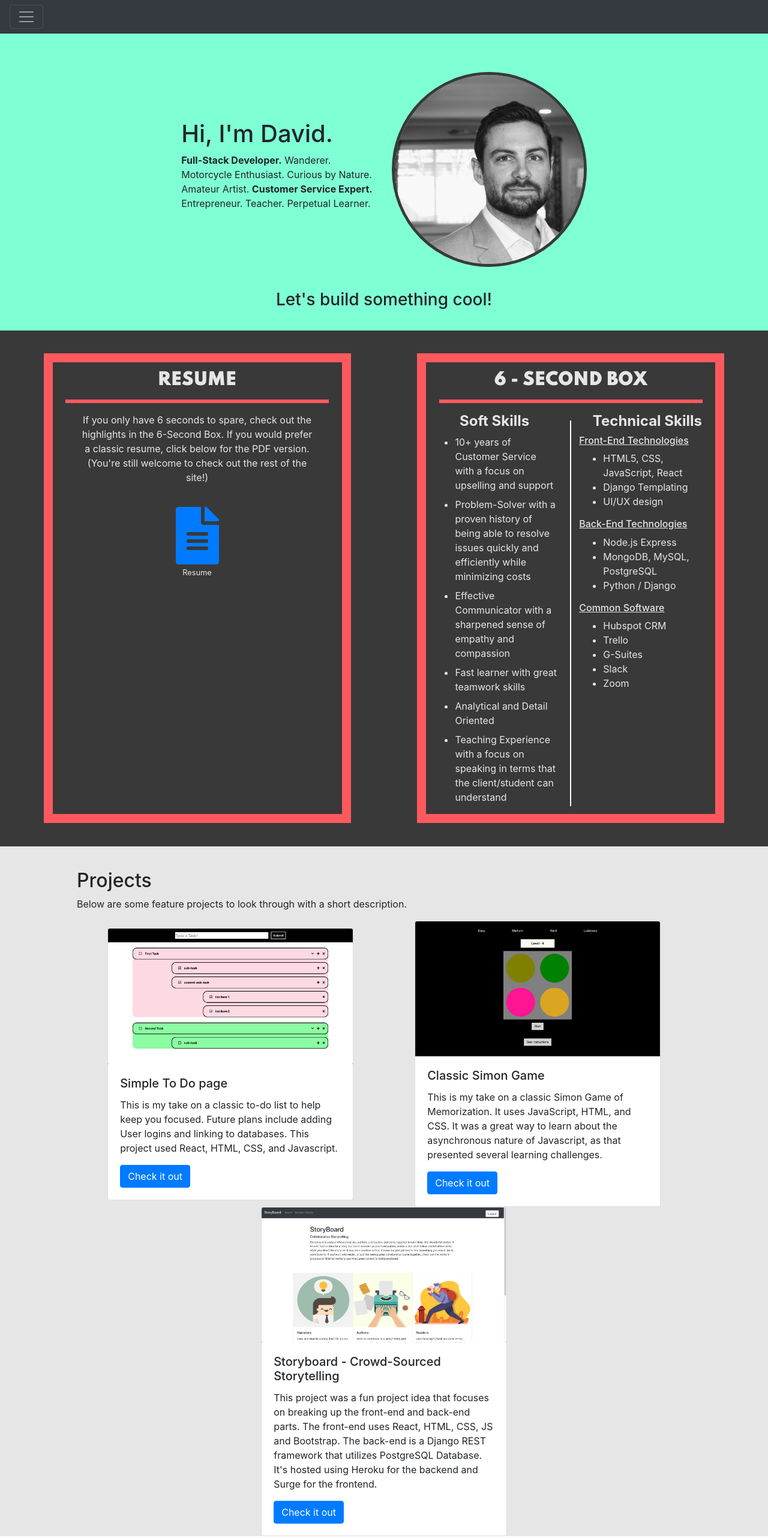
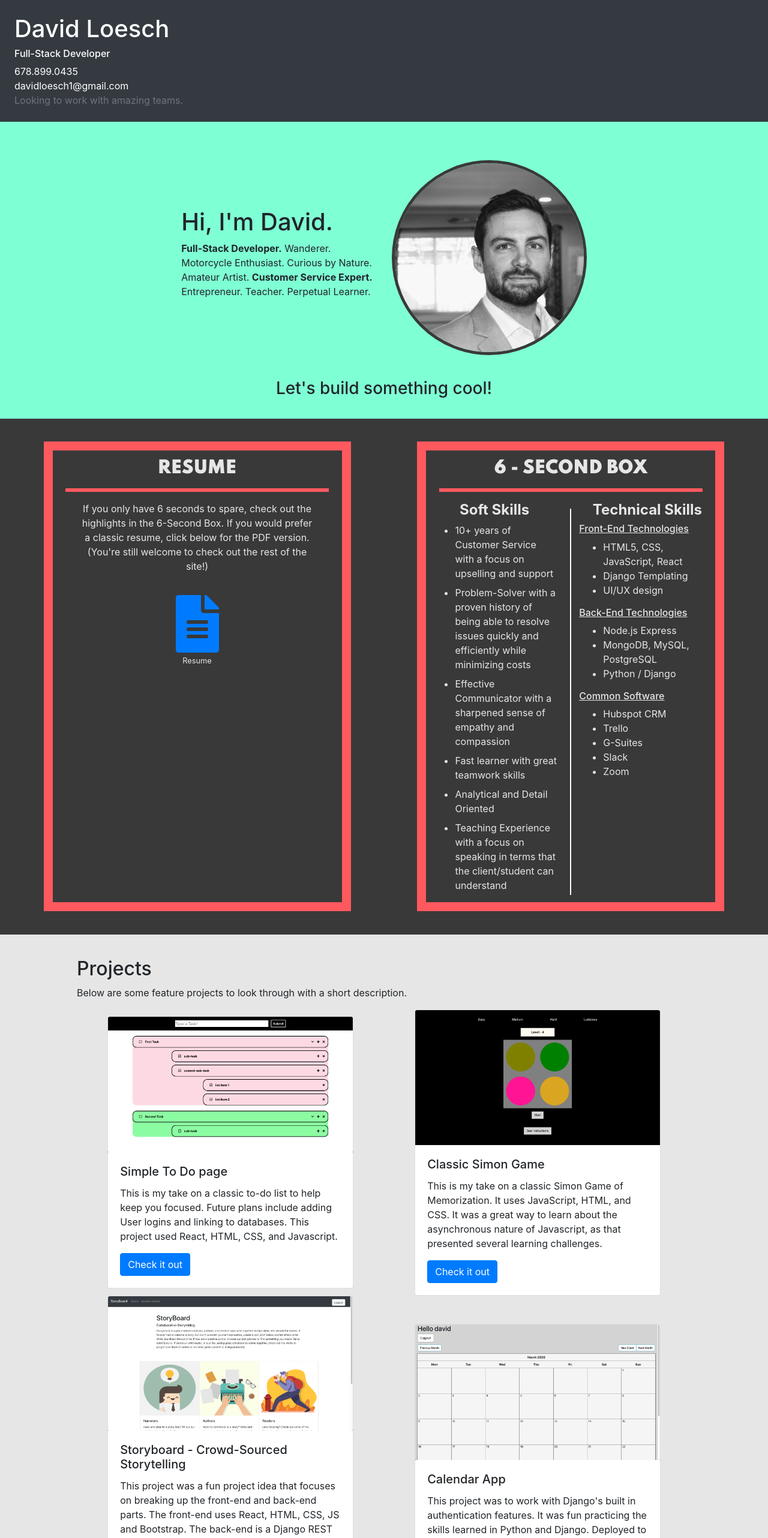
Before and after one commit to davidloesch1/portfolio, a React (Create React App) app: page / in a window 1280 px wide. Shown: the top 2564 px of the page at 60% size. Built offline with nearby package versions, Linux system fonts and the light colour scheme.

Commit message:
added calendar card

```diff
--- a/src/App.css
+++ b/src/App.css
@@ -1,3 +1,6 @@
+.phone, .email {
+  margin-bottom: 0em;
+}
 .about {
   background-color: aquamarine;
   height: 100%;
--- a/src/App.js
+++ b/src/App.js
@@ -3,6 +3,7 @@ import profile from "./images/profile.jpg";
 import todo_img from "./images/todo_img.png";
 import simon from "./images/simon.png";
 import storyboard from "./images/storyboard.png"
+import calendar from "./images/calendar.png"
 import resume from './assets/David_Loesch_Resume.pdf'
 import "./App.css";
 import { library } from "@fortawesome/fontawesome-svg-core";
@@ -20,29 +21,15 @@ function App() {
   return (
     <>
       {/* Start of the Contact Header */}
-      <div class="pos-f-t">
-        <div class="collapse" id="navbarToggleExternalContent">
-          <div class="bg-dark p-4">
-            <h4 class="text-white">Contact Info</h4>
-            <p class="text-white">678.899.0435</p>
-            <p class="text-white">davidloesch1@gmail.com</p>
+
+          <div class="bg-dark p-4 header">
+            <h1 class="text-white">David Loesch</h1>
+            <h6 class="text-white"> Full-Stack Developer</h6>
+            <p class="text-white phone" >678.899.0435</p>
+            <p class="text-white email" >davidloesch1@gmail.com</p>
             <span class="text-muted">Looking to work with amazing teams.</span>
           </div>
-        </div>
-        <nav class="navbar navbar-dark bg-dark">
-          <button
-            class="navbar-toggler"
-            type="button"
-            data-toggle="collapse"
-            data-target="#navbarToggleExternalContent"
-            aria-controls="navbarToggleExternalContent"
-            aria-expanded="false"
-            aria-label="Toggle navigation"
-          >
-            <span class="navbar-toggler-icon"></span>
-          </button>
-        </nav>
-      </div>
+
 
       {/* Start of the About Section */}
       <div className="about">
@@ -226,6 +213,24 @@ function App() {
                 </a>
               </div>
             </div>
+            <div class="card">
+              <img src={calendar} class="card-img-top" alt="to-do image" />
+              <div class="card-body">
+                <h5 class="card-title">
+                  Calendar App
+                </h5>
+                <p class="card-text">
+                  This project was to work with Django's built in authentication features.  It was fun practicing the skills learned in Python and Django.  Deployed to Heroku
+                </p>
+                <a
+                  href="https://calendar-1.herokuapp.com/calendar/"
+                  target="_blank"
+                  class="btn btn-primary"
+                >
+                  Check it out
+                </a>
+              </div>
+            </div>
 
           </div>
         </div>
```
Also changed, not shown: src/images/calendar.png (added).
